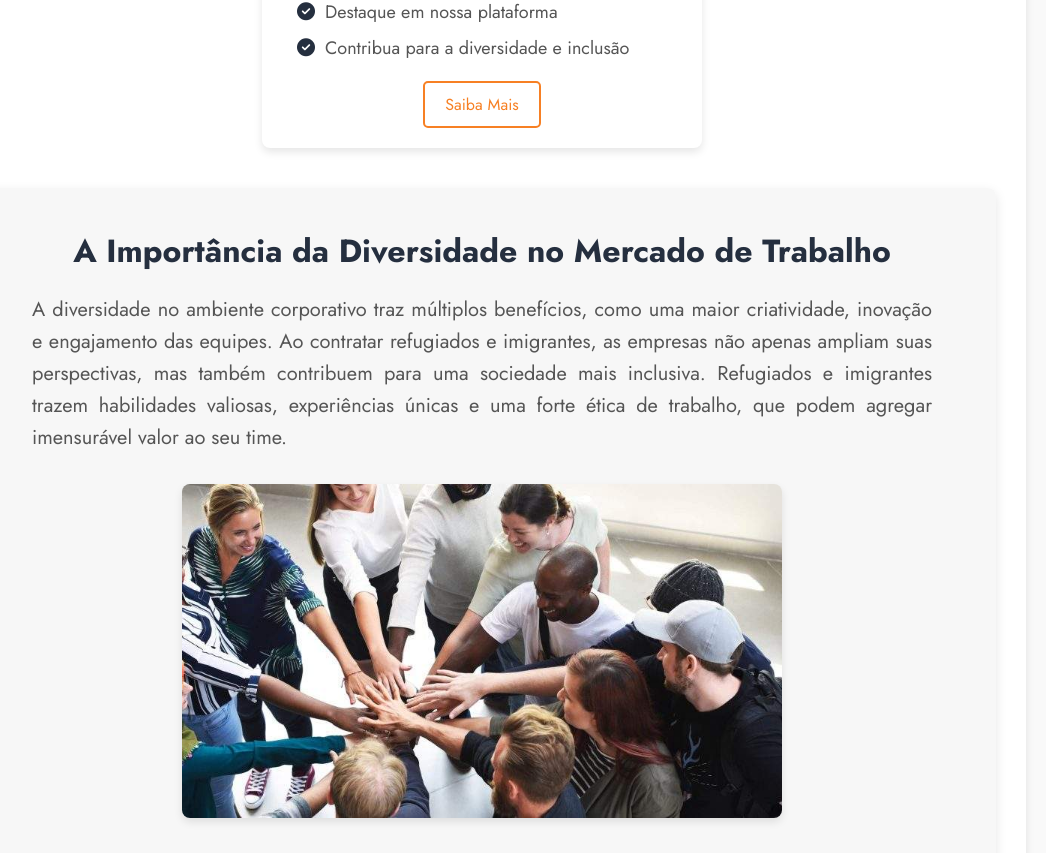
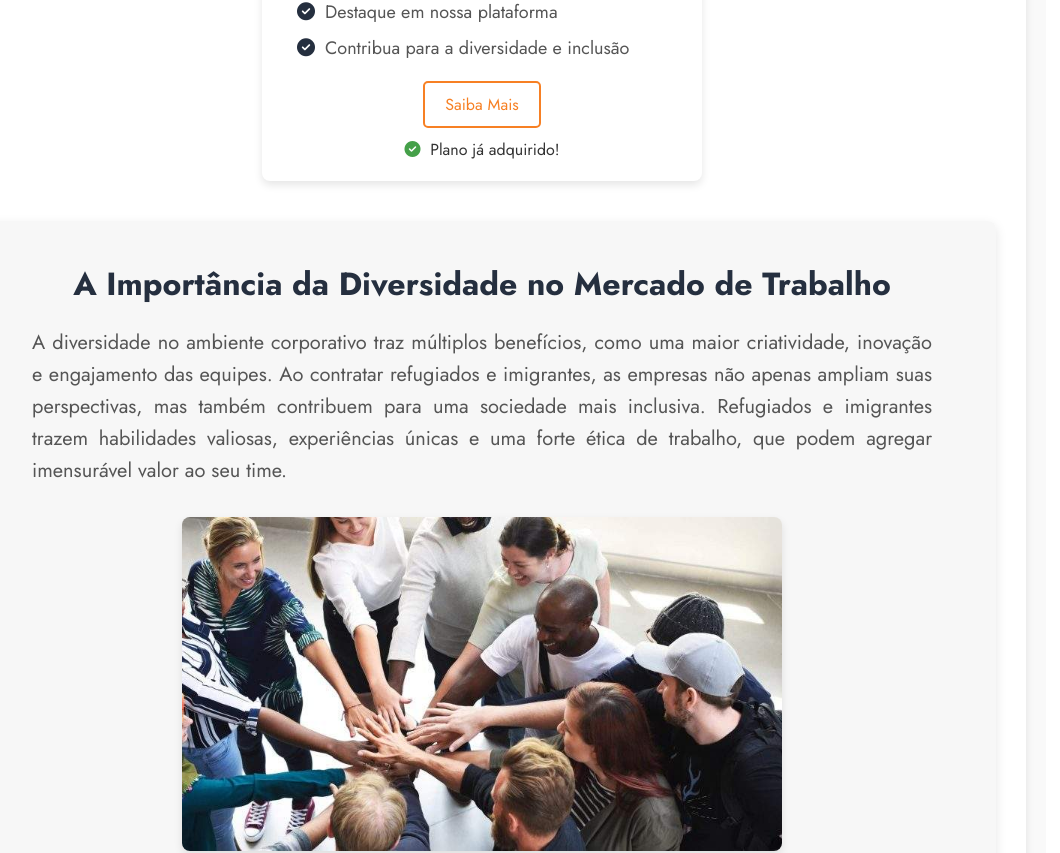
Before and after one commit to Santozzz/TCC-PERR-FRONTEND, a Vue app in the folder frontend/: page /HomeEmpresas in a window 1280 px wide. Shown: the part 1270-2123 px from the top of the page, without its empty margins (182-1242 px from the left). Built offline with nearby package versions, Linux system fonts and the light colour scheme.

Commit message:
home-empresas-full

```diff
--- a/frontend/src/components/HomeEmpresas/homeempresas.vue
+++ b/frontend/src/components/HomeEmpresas/homeempresas.vue
@@ -55,9 +55,16 @@
         <li><i class="fas fa-check-circle"></i> Contribua para a diversidade e inclusão</li>
       </ul>
     </div>
+
     <!-- Botão de Saiba Mais -->
     <div class="saiba-mais">
       <button @click="goToPlano">Saiba Mais</button>
+    </div>
+    <!-- Mensagem de plano adquirido -->
+    <div class="plano-adquirido">
+      <p>
+        <i class="fas fa-check-circle"></i> Plano já adquirido!
+      </p>
     </div>
   </div>
 
@@ -215,6 +222,9 @@
 
   <style scoped>
 
+.saiba-mais{
+  margin-bottom: 10px;
+}
 /* Seção Informativa */
 .processo-integracao {
   background-color: #f9f9f9;
@@ -255,7 +265,6 @@
 }
 
 .processo-integracao p::after {
-  content: "”";
   font-size: 48px;
   color: #45a049;
   position: absolute;
@@ -587,6 +596,7 @@
   line-height: 1.5;
 }
 
+
 .btn-assinar {
   background-color: #252f3f;
   color: white;
@@ -620,6 +630,11 @@
   margin: 10px 0;
   display: flex;
   align-items: center;
+}
+
+.plano-adquirido i{
+  color:#45a049;
+  margin-right: 5px;
 }
 
 .beneficios li i {
```
Also changed, not shown: frontend/src/components/PerfisValidadosEmpresa/perfils-validos.vue (added), frontend/src/components/PlanoEmpresas/plano-mensal.vue (added).
